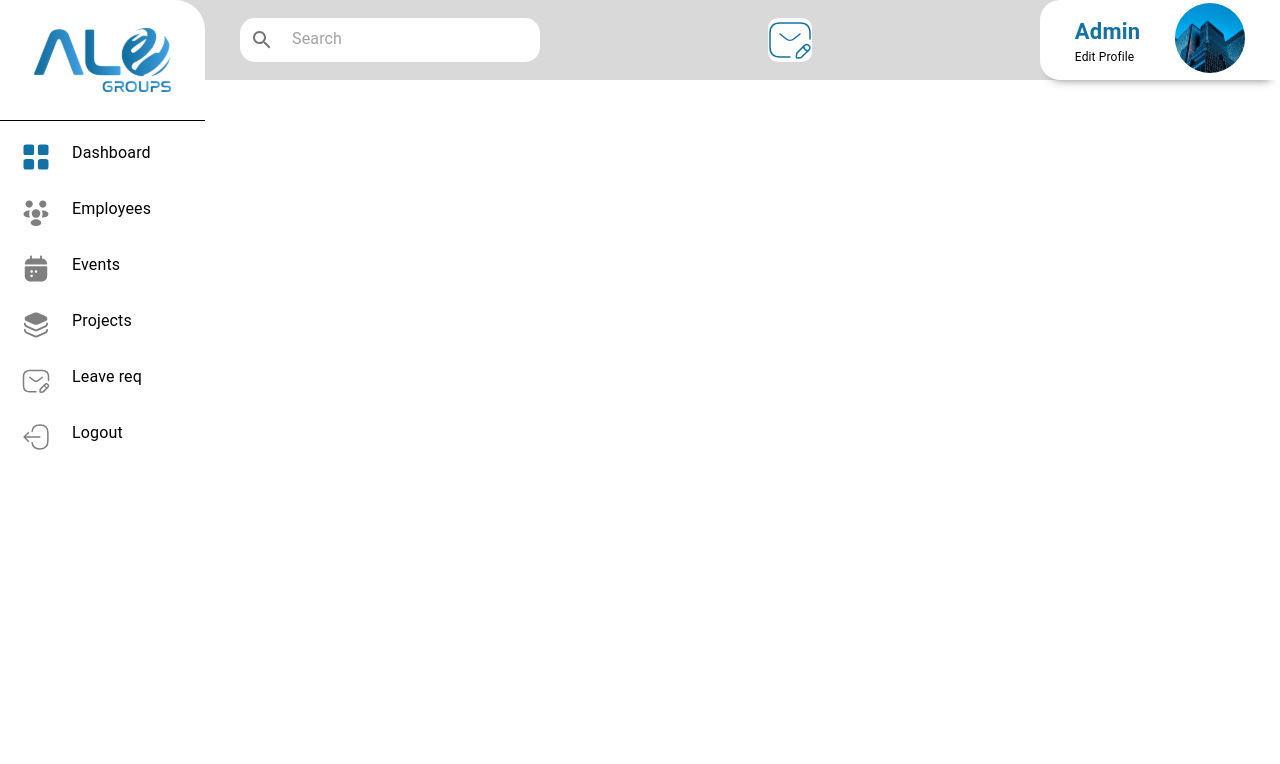
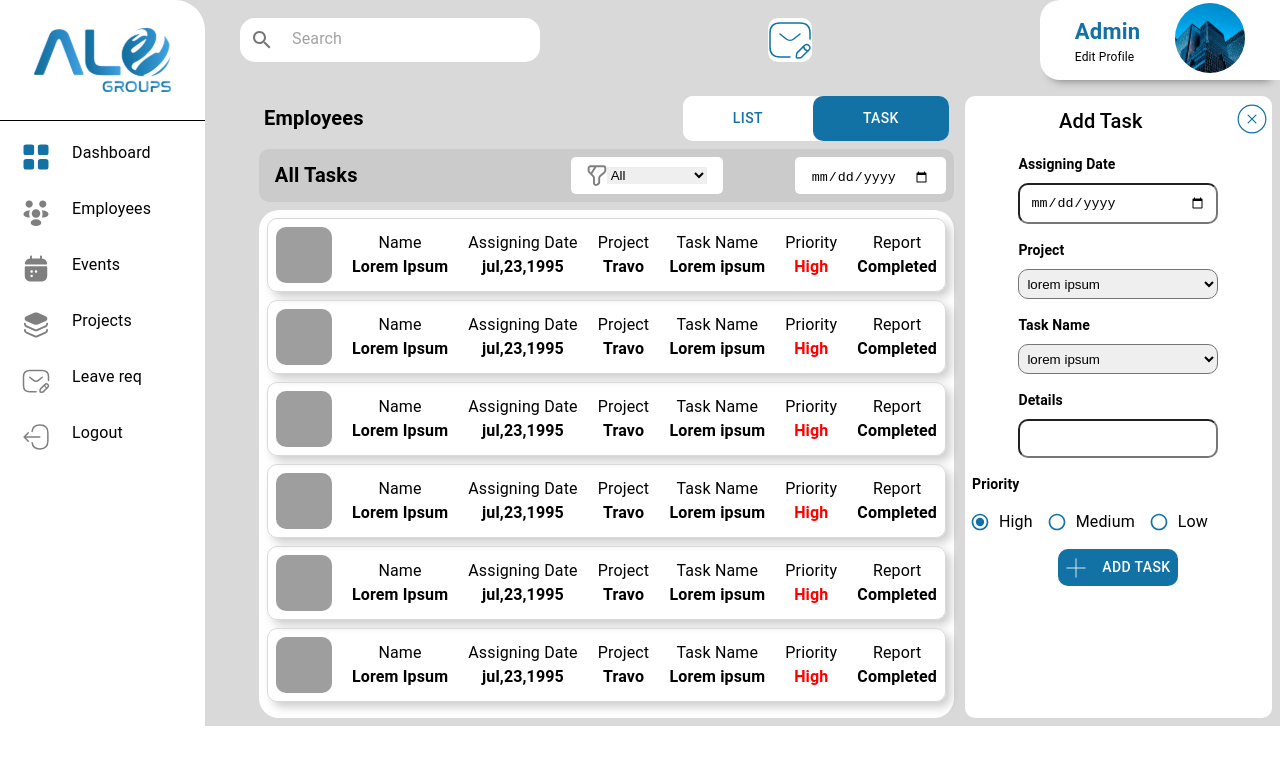
Before and after one commit to adharsh2000/alo_group, a React (Create React App) app: page /admin/tasklist in a window 1280 px wide. Shown: the top 764 px of the page. Built offline with nearby package versions, Linux system fonts and the light colour scheme; grey boxes are pictures that could not be loaded.

Commit message:
admin emp list and task complted bug fixed

```diff
--- a/src/App.js
+++ b/src/App.js
@@ -14,6 +14,7 @@ import EmpLeave from "./Pages/Employee/EmpLeave";
 import AdminDashboard from "./Pages/Admin/AdminDashboard";
 import AdminLayout from "./Pages/Admin/AdminLayout";
 import AdminEmpList from "./Pages/Admin/AdminEmpList";
+import AdminTaskList from "./Pages/Admin/AdminTaskList";
 
 
 function App() {
@@ -56,6 +57,7 @@ function App() {
             {/* <Route index element={<AdminLogin />} /> */}
             <Route path="dashboard" element={<AdminDashboard />} />
             <Route path="emplist" element={<AdminEmpList />} />
+            <Route path="tasklist" element={<AdminTaskList />} />
           </Route>
         </Routes>
       </Box>
--- a/src/Components/AdminComponents/AdminEmpListContainer.jsx
+++ b/src/Components/AdminComponents/AdminEmpListContainer.jsx
@@ -21,7 +21,9 @@ const AdminEmpListContainer = () => {
                 {`Employes List (${count})`}
             </Typography>
             <Divider />
-            <Box width="100%" p={2} >
+            <Box width="100%" p={2} overflowY="auto">
+                <EmpListCard />
+                <EmpListCard />
                 <EmpListCard />
                 <EmpListCard />
                 <EmpListCard />
--- a/src/Components/AdminComponents/EmpListCard.jsx
+++ b/src/Components/AdminComponents/EmpListCard.jsx
@@ -2,7 +2,17 @@ import React from "react";
 import { Avatar, Box, IconButton, Typography, useTheme } from "@mui/material";
 import MoreVertIcon from "@mui/icons-material/MoreVert";
 
-const EmpListCard = () => {
+const priorityColor = (priority) => {
+    if(priority === "High"){
+      return "#FF0000";
+    }else if(priority === "Low"){
+      return "#00FF1A";
+    }else if(priority === "Medium"){
+      return "#FFF500";
+    }
+  }
+
+const EmpListCard = ({ task }) => {
   const theme = useTheme();
   const shadow = theme?.shape?.shadow;
   return (
@@ -29,46 +39,50 @@ const EmpListCard = () => {
         </Typography>
       </Box>
       <Box>
-        <Typography textAlign="center">Name</Typography>
+        <Typography textAlign="center">{task ? 'Assigning Date' : 'Gender'}</Typography>
         <Typography textAlign="center" fontWeight="bold">
-          Lorem Ipsum
+        {task ? 'jul,23,1995' : 'Male'}
         </Typography>
       </Box>
       <Box>
-        <Typography textAlign="center">Name</Typography>
+        <Typography textAlign="center">{task ? 'Project':'D.O.B'}</Typography>
         <Typography textAlign="center" fontWeight="bold">
-          Lorem Ipsum
+        {task ? 'Travo':'jul,23,1995'}
         </Typography>
       </Box>
       <Box>
-        <Typography textAlign="center">Name</Typography>
+        <Typography textAlign="center">{task ? 'Task Name':'Age'}</Typography>
         <Typography textAlign="center" fontWeight="bold">
-          Lorem Ipsum
+        {task ? 'Lorem ipsum':'30'}
         </Typography>
       </Box>
       <Box>
-        <Typography textAlign="center">Name</Typography>
-        <Typography textAlign="center" fontWeight="bold">
-          Lorem Ipsum
+        <Typography textAlign="center">{task ? 'Priority':'Position'}</Typography>
+        <Typography textAlign="center" fontWeight="bold" color={task && priorityColor("High")}>
+        {task ? 'High':'Front End'}
         </Typography>
       </Box>
       <Box>
-        <Typography textAlign="center">Name</Typography>
+        <Typography textAlign="center">{task ? 'Report':'Experience'}</Typography>
         <Typography textAlign="center" fontWeight="bold">
-          Lorem Ipsum
+        {task ? 'Completed':'3+'}
         </Typography>
       </Box>
+      {!task && (
         <Box>
-        <Typography textAlign="center">Name</Typography>
+          <Typography textAlign="center">E-Mail</Typography>
           <Typography textAlign="center" fontWeight="bold">
-          Lorem Ipsum
+            LoremIpsum@gmail.com
           </Typography>
         </Box>
+      )}
+      {!task && (
         <Box>
           <IconButton>
             <MoreVertIcon />
           </IconButton>
         </Box>
+      )}
     </Box>
   );
 };
--- a/src/Components/Form/AddTask.jsx
+++ b/src/Components/Form/AddTask.jsx
@@ -147,7 +147,8 @@ const AddTask = ({handleClose}) => {
             gap:2,
             '&:hover':{
                 backgroundColor:"#1272A5"
-            }
+            },
+            marginBottom:2
           }}>
             <img src={addIcon} width={20} alt="add" />
             Add Task
--- a/src/Pages/Admin/AdminTaskList.jsx
+++ b/src/Pages/Admin/AdminTaskList.jsx
@@ -1,11 +1,279 @@
-import React from 'react'
+import {
+  Box,
+  Button,
+  //   FormControl,
+  Grid,
+  //   InputLabel,
+  //   MenuItem,
+  //   Select,
+  //   Stack,
+  Typography,
+  useTheme,
+} from "@mui/material";
+import React from "react";
+import AddTask from "../../Components/Form/AddTask";
+import { Link } from "react-router-dom";
+import FilterIcon from "../../Icons/AdminIcons/FilterIcon.svg";
+import EmpListCard from "../../Components/AdminComponents/EmpListCard";
 
 const AdminTaskList = () => {
+  const theme = useTheme();
+  const bgcolor = theme?.palette?.primary?.main;
   return (
+    // <>
+    //   <Grid
+    //     container
+    //     item
+    //     xs={12}
+    //     sm={12}
+    //     display="flex"
+    //     alignItems="center"
+    //     justifyContent="center"
+    //     p={1}
+    //   >
+    //     <Grid
+    //       item
+    //       xs={12}
+    //       sm={9}
+    //       display="flex"
+    //       flexDirection="column"
+    //       alignItems="flex-start"
+    //     >
+    //       <Box sx={{ width: "97%" }}>
+    //         <Stack rowGap={1} columnGap={1}>
+    //           <Box
+    //             display="flex"
+    //             px={2}
+    //             // alignItems="center"
+    //             justifyContent="space-between"
+    //           >
+    //             <Typography fontWeight="bold" fontSize="20px">
+    //               Employees
+    //             </Typography>
+
+    //             <Box display="flex" bgcolor="white" borderRadius="10px">
+    //               <Button
+    //                 sx={{
+    //                   backgroundColor: "#fff",
+    //                   color: bgcolor,
+    //                   padding: "10px 50px",
+    //                 }}
+    //               >
+    //                 <Link
+    //                   to="/admin/emplist"
+    //                   style={{ textDecoration: "none", color: "inherit" }}
+    //                 >
+    //                   List
+    //                 </Link>
+    //               </Button>
+    //               <Button
+    //                 sx={{
+    //                   backgroundColor: bgcolor,
+    //                   color: "#fff",
+    //                   "&:hover": {
+    //                     backgroundColor: bgcolor,
+    //                   },
+    //                   "&:focus": {
+    //                     backgroundColor: bgcolor,
+    //                   },
+    //                   padding: "10px 50px",
+    //                 }}
+    //               >
+    //                 <Link
+    //                   to="/admin/tasklist"
+    //                   style={{ textDecoration: "none", color: "inherit" }}
+    //                 >
+    //                   Task
+    //                 </Link>
+    //               </Button>
+    //             </Box>
+    //           </Box>
+    //         </Stack>
+    //       </Box>
+    //       <Box
+    //         width="97%"
+    //         bgcolor="#b8b8b8"
+    //         display="flex"
+    //         p={1}
+    //         alignItems="center"
+    //         justifyContent="space-between"
+    //       >
+    //         <Typography fontWeight="bold">All Tasks</Typography>
+    //         <Box display="flex" alignItems="center">
+    //           <Box display="flex" bgcolor="#fff" borderRadius="10px">
+    //             <img src={FilterIcon} alt="filter" width={20} />
+    //             <select name="" id="">
+    //                 <option value="">abcd</option>
+    //                 <option value="">abcd</option>
+    //                 <option value="">abcd</option>
+    //             </select>
+    //           </Box>
+    //           <Box bgcolor="#fff" borderRadius="10px" p={2}>
+    //             <input
+    //               type="date"
+    //               name=""
+    //               id=""
+    //               style={{
+    //                 outline: "none",
+    //                 height: 30,
+    //               }}
+    //             />
+    //           </Box>
+    //         </Box>
+    //       </Box>
+    //     </Grid>
+    //     <Grid item xs={12} sm={3} bgcolor="#fff" borderRadius="10px">
+    //       <AddTask />
+    //     </Grid>
+    //   </Grid>
+    // </>
+
     <>
+      <Grid
+        container
+        item
+        xs={12}
+        sm={12}
+        display="flex"
+        // alignItems="center"
+        // justifyContent="center"
+        p={1}
+      >
+        <Box
+          width="70%"
+          display="flex"
+          flexDirection="column"
+          alignItems="center"
+        >
+          <Box
+            display="flex"
+            px={2}
+            alignItems="center"
+            justifyContent="space-between"
+            width="100%"
+            // bgcolor="red"
+          >
+            <Typography fontWeight="bold" fontSize="20px">
+              Employees
+            </Typography>
 
+            <Box display="flex" bgcolor="white" borderRadius="10px">
+              <Button
+                sx={{
+                  backgroundColor: "#fff",
+                  color: bgcolor,
+                  padding: "10px 50px",
+                }}
+              >
+                <Link
+                  to="/admin/emplist"
+                  style={{ textDecoration: "none", color: "inherit" }}
+                >
+                  List
+                </Link>
+              </Button>
+              <Button
+                sx={{
+                  backgroundColor: bgcolor,
+                  color: "#fff",
+                  "&:hover": {
+                    backgroundColor: bgcolor,
+                  },
+                  "&:focus": {
+                    backgroundColor: bgcolor,
+                  },
+                  padding: "10px 50px",
+                }}
+              >
+                <Link
+                  to="/admin/tasklist"
+                  style={{ textDecoration: "none", color: "inherit" }}
+                >
+                  Task
+                </Link>
+              </Button>
+            </Box>
+          </Box>
+          <Box
+            width="97%"
+            bgcolor="#c0c0c08a"
+            display="flex"
+            p={1}
+            alignItems="center"
+            justifyContent="space-between"
+            mt={1}
+            borderRadius="10px"
+          >
+            <Typography fontWeight="bold" fontSize="20px" ml={1}>All Tasks</Typography>
+            <Box display="flex" alignItems="center">
+              <Box
+                display="flex"
+                alignItems="center"
+                bgcolor="#fff"
+                borderRadius="5px"
+                py
+                px={2}
+              >
+                <img src={FilterIcon} alt="filter" width={20} />
+                <select
+                  name=""
+                  id=""
+                  style={{
+                    border: "none",
+                    width: 100,
+                    outline: "none",
+                  }}
+                >
+                  <option value="">All</option>
+                  <option value="">pending</option>
+                  <option value="">to do</option>
+                  <option value="">Completed</option>
+                </select>
+              </Box>
+              <Box
+                bgcolor="#fff"
+                borderRadius="5px"
+                //    p={2}
+                py
+                px={2}
+                ml={9}
+              >
+                <input
+                  type="date"
+                  name=""
+                  id=""
+                  style={{
+                    border: "none",
+                    // height: 30,
+                    outline: "none",
+                  }}
+                />
+              </Box>
+            </Box>
+          </Box>
+          <Box
+            width="97%"
+            bgcolor="#fff"
+            borderRadius="20px"
+            mt={1}
+            p={1}
+            minHeight={500}
+          >
+            <EmpListCard task={true} />
+            <EmpListCard task={true} />
+            <EmpListCard task={true} />
+            <EmpListCard task={true} />
+            <EmpListCard task={true} />
+            <EmpListCard task={true} />
+
+          </Box>
+        </Box>
+        <Box width="30%" bgcolor="#fff" borderRadius="10px">
+          <AddTask />
+        </Box>
+      </Grid>
     </>
-  )
-}
+  );
+};
 
-export default AdminTaskList
+export default AdminTaskList;
```
Also changed, not shown: src/Pages/Admin/AdminEmpList.jsx (+17 -4 lines), src/Icons/AdminIcons/FilterIcon.svg (added). Lines whose indentation alone changed are shown as unchanged.
